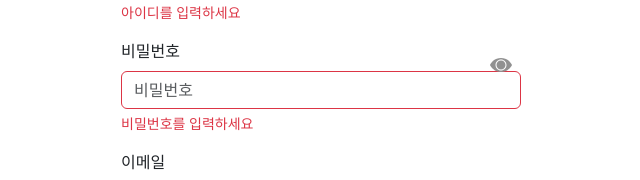
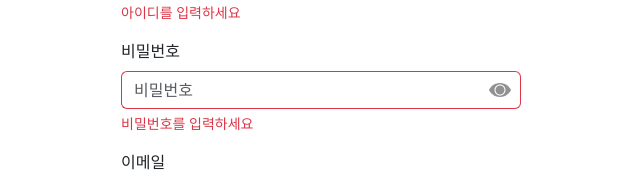
Before and after one commit to LeeGaIn00/E-Commerce, a React (Create React App) app in the folder front/: page /register in a window 1280 px wide. Both pictures are taken after a click on the button "회원가입". Shown: the part 237-417 px from the top of the page, without its empty margins (319-959 px from the left). Built offline with nearby package versions, Linux system fonts and the light colour scheme.

Commit message:
Fix register show pwd btn and Fix review, inquiry update image

```diff
--- a/front/src/assets/scss/register.scss
+++ b/front/src/assets/scss/register.scss
@@ -13,10 +13,20 @@
         margin-top: 10px;
     }
     .pwd-eye-i {
-        cursor: pointer;
-        position: absolute;
-        left: 365px;
-        top: 217px;
+        padding: 0 5px 0 5px;
+        background: transparent;
+        border-left: none;
+        border-top-right-radius: 0.375rem !important;
+        border-bottom-right-radius: 0.375rem !important;
+        &.error {
+            border-color: #dc3545;
+        }
+        &.success {
+            border-color: #198754;
+        }
+        img {
+            cursor: pointer;
+        }
     }
     #regPassword {
         background-image: none;
--- a/front/src/assets/scss/shopdetail.scss
+++ b/front/src/assets/scss/shopdetail.scss
@@ -286,10 +286,11 @@
                 vertical-align: middle;
             }
             .btn-box {
-                display: flex;
+                div {
+                    display: inline-block;
+                }
                 button {
                     font-size: 12px;
-                    flex: 1;
                     &:nth-child(1) {
                         margin-right: 5px;
                     }
--- a/front/src/components/ReviewForm.js
+++ b/front/src/components/ReviewForm.js
@@ -111,7 +111,7 @@ function ReviewForm(props) {
                 }
                 {mode === "update" &&
                     <>
-                    <Button onClick={() => props.updateReview(props.review.id, star, content, files, exImgFile, deletedFile)}>수정</Button>
+                    <Button onClick={() => props.updateReview(props.review.id, star, content, props.review.image, files, exImgFile, deletedFile)}>수정</Button>
                     <Button onClick={() => props.updateCancel()}>취소</Button>
                     </>
                 }
--- a/front/src/components/ReviewTab.js
+++ b/front/src/components/ReviewTab.js
@@ -1,4 +1,4 @@
-import React, { useState, useEffect } from 'react';
+import React, { useState, useEffect, useContext } from 'react';
 import { Row, Col, Button } from 'reactstrap';
 
 // components
@@ -13,7 +13,20 @@ import '../assets/scss/starrating.scss';
 import ReviewService from '../service/ReviewService';
 import ImageService from '../service/ImageService';
 
+// auth
+import AuthContext from "../service/AuthContext";
+
 function ReviewTab(props) {
+    // auth
+    const authCtx = useContext(AuthContext);
+    let isLogin = authCtx.isLoggedIn;
+
+    useEffect(() => {
+        if (isLogin) {
+            authCtx.getUser();
+        }
+    }, [isLogin]);
+
     const product = props.product;
     const [reviews, setReviews] = useState([]);
     const [isUpdating, setIsUpdating] = useState({now: false, id: null});
@@ -64,7 +77,7 @@ function ReviewTab(props) {
         }
     };
 
-    const updateReview = async (id, star, content, files, exImgFile, deletedFile) => {
+    const updateReview = async (id, star, content, image, files, exImgFile, deletedFile) => {
         if(content === '') {
             alert("내용을 입력해주세요!");
         } else if(star === 0) {
@@ -79,7 +92,7 @@ function ReviewTab(props) {
             };
 
             /* 이미지 삭제 */
-            if(deletedFile.length > 0) {
+            if(deletedFile.length >= 0) {
                 const formData = new FormData();
                 formData.append('exImgFile', exImgFile);
                 formData.append('deletedFile', deletedFile);
@@ -120,10 +133,15 @@ function ReviewTab(props) {
 
     return (
         <div className="review-tab">
+            {/* 상품 주문 구현하면 해당 상품 주문한 사람만 아래 등록폼 보이게 해야함*/}
+            {isLogin &&
+                <>
                 <div className="write-form">
-                <ReviewForm mode="create" createReview={createReview}/>
+                    <ReviewForm mode="create" createReview={createReview} />
                 </div>
                 <hr />
+                </>
+            }
             <ul className="review-list">
                 {reviews.map((review) =>
                     (isUpdating.now && isUpdating.id === review.id) ?
@@ -170,10 +188,12 @@ function ReviewTab(props) {
                                 )}
                             </Row>
                         }
+                        {(isLogin && review.memberId===authCtx.user.id) &&
                             <Row className="flex-row-reverse">
                                 <Col xs="auto"><Button onClick={() => {deleteReview(review.id)}}>삭제</Button></Col>
                                 <Col xs="auto"><Button onClick={() => {setIsUpdating({now: true, id: review.id})}}>수정</Button></Col>
                             </Row>
+                        }
                     </li>
                 )}
             </ul>
--- a/front/src/pages/Login.js
+++ b/front/src/pages/Login.js
@@ -90,7 +90,6 @@ const Login = () => {
             placeholder="비밀번호"
             type={showPassword ? 'text' : 'password'}
             innerRef={passwordInputRef}
-            value={passwordInputRef.current?.value}
             onKeyPress={onKeyPress}
           />
           {showPassword ?
--- a/front/src/pages/Register.js
+++ b/front/src/pages/Register.js
@@ -1,5 +1,5 @@
 import React, { useState, useRef, useContext, useEffect } from 'react';
-import { Form, FormFeedback, FormGroup, Label, Input, Button, InputGroup } from 'reactstrap';
+import { Form, FormFeedback, FormGroup, Label, Input, Button, InputGroup, InputGroupText } from 'reactstrap';
 import { useNavigate } from "react-router-dom";
 
 // svg
@@ -269,6 +269,7 @@ const Register = () => {
                     <Label for="regPassword">
                         비밀번호
                     </Label>
+                    <InputGroup>
                         <Input
                             id="regPassword"
                             name="password"
@@ -277,14 +278,20 @@ const Register = () => {
                             onChange={setPasswordHandler}
                             valid={passwordValid.stat === "success"}
                             invalid={passwordValid.stat === "error"}
+                            style = { {borderRight: 'none'} }
                         />
+                        <InputGroupText
+                            className={`pwd-eye-i ${passwordValid.stat}`}
+                        >
                             {showPassword ?
-                    <img src={hideIcon} className="pwd-eye-i" onClick={togglePass} alt="hide"/>
-                    : <img src={showIcon} className="pwd-eye-i" onClick={togglePass} alt="show"/>
+                            <img src={hideIcon} onClick={togglePass} alt="hide"/>
+                            : <img src={showIcon} onClick={togglePass} alt="show"/>
                             }
+                        </InputGroupText>
                         <FormFeedback>
                             {passwordValid.msg}
                         </FormFeedback>
+                    </InputGroup>
                 </FormGroup>
                 <FormGroup>
                     <Label for="regEmail">
```
Also changed, not shown: front/src/components/InquiryTab.js (+32 -7 lines), front/src/components/InquiryForm.js (line endings or trailing spaces). Lines whose indentation alone changed are shown as unchanged.
